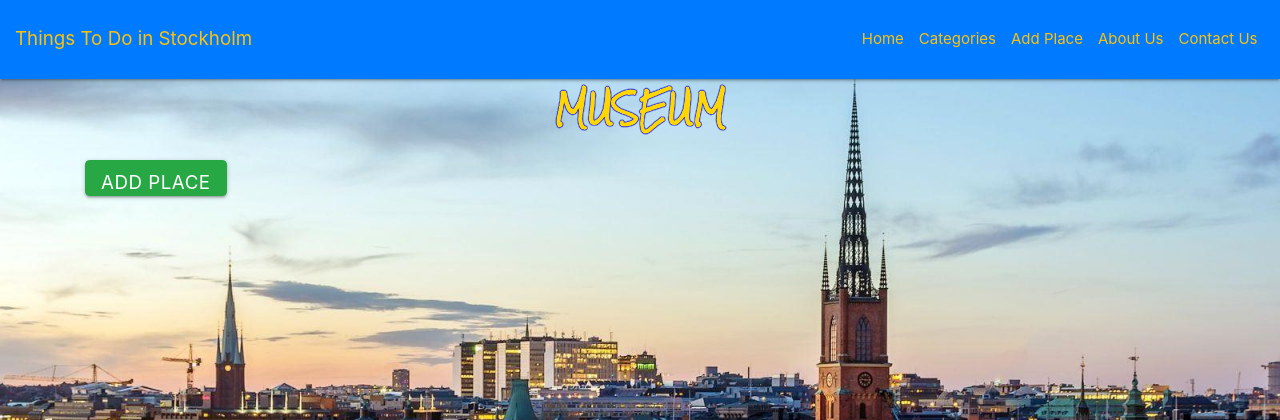
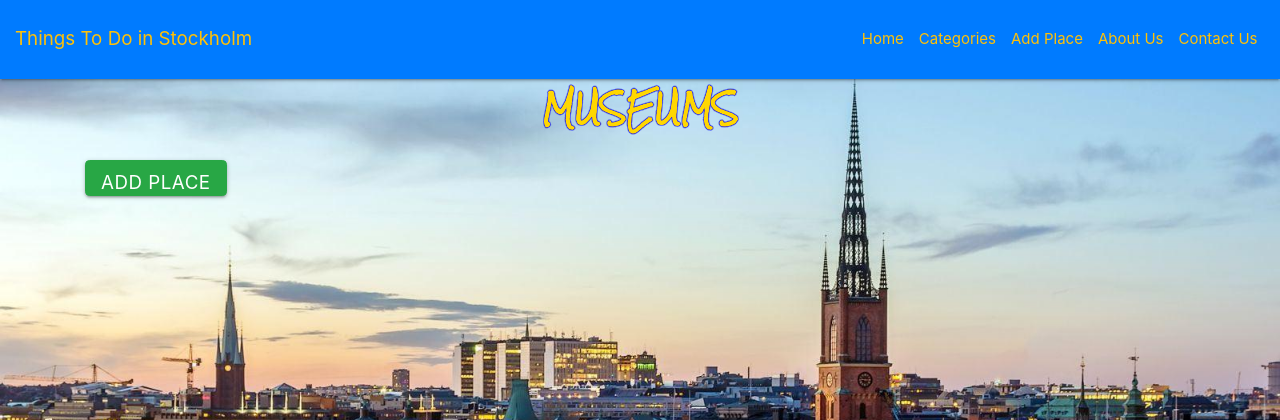
Before and after one commit to kososwede/ms3, a Flask app: page /museums in a window 1280 px wide. Shown: the top 420 px of the page. Run offline with Flask 2, Linux system fonts and the light colour scheme; data that the repository does not hold is empty; some libraries are stand-ins or nearby versions; some web fonts are replaced.

Commit message:
changed Museum to Museums

```diff
--- a/templates/museums.html
+++ b/templates/museums.html
@@ -1,6 +1,6 @@
 {% extends 'base.html' %}
 {% block content %}
-<h3 class="title"><strong>MUSEUM</strong></h3>
+<h3 class="title"><strong>MUSEUMS</strong></h3>
 <div class="container container-museum">
 {% for place in places %}
 <div class="jumbotron">
```
